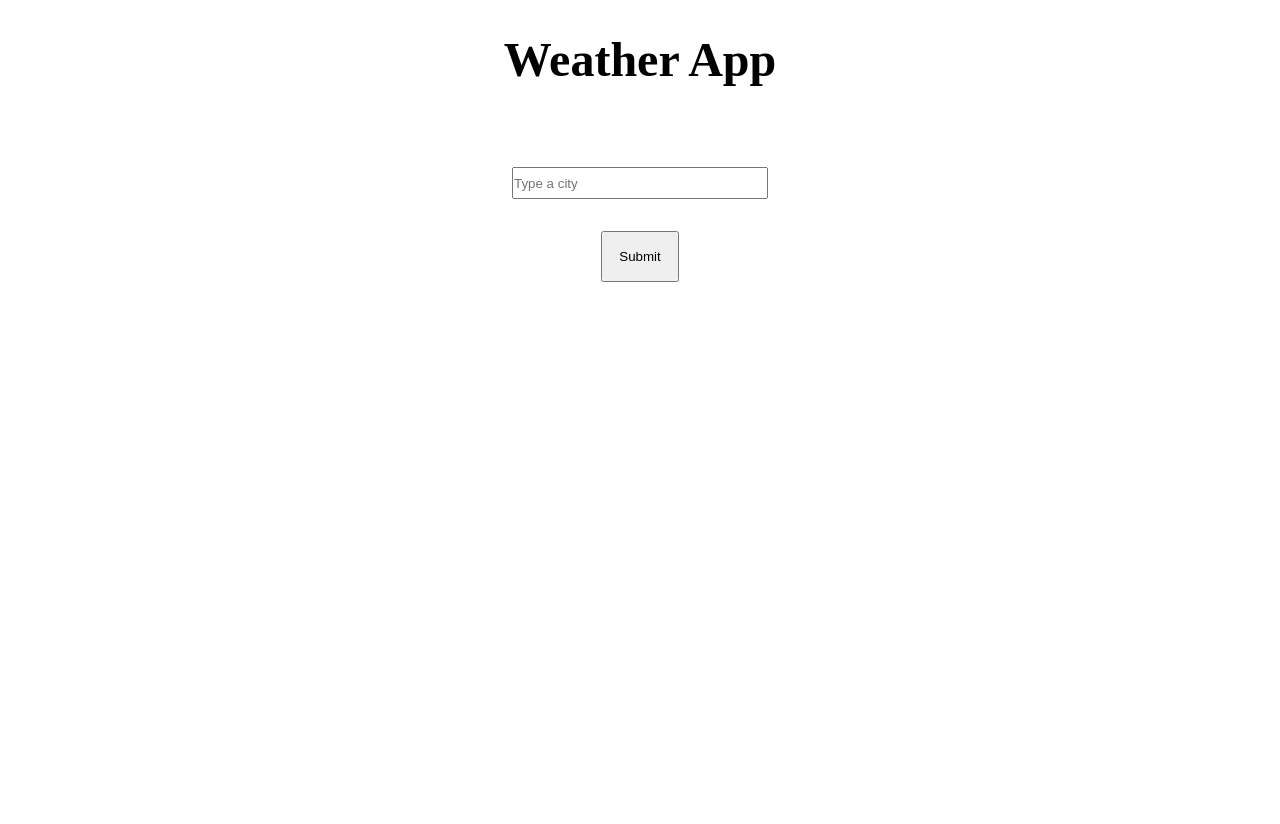
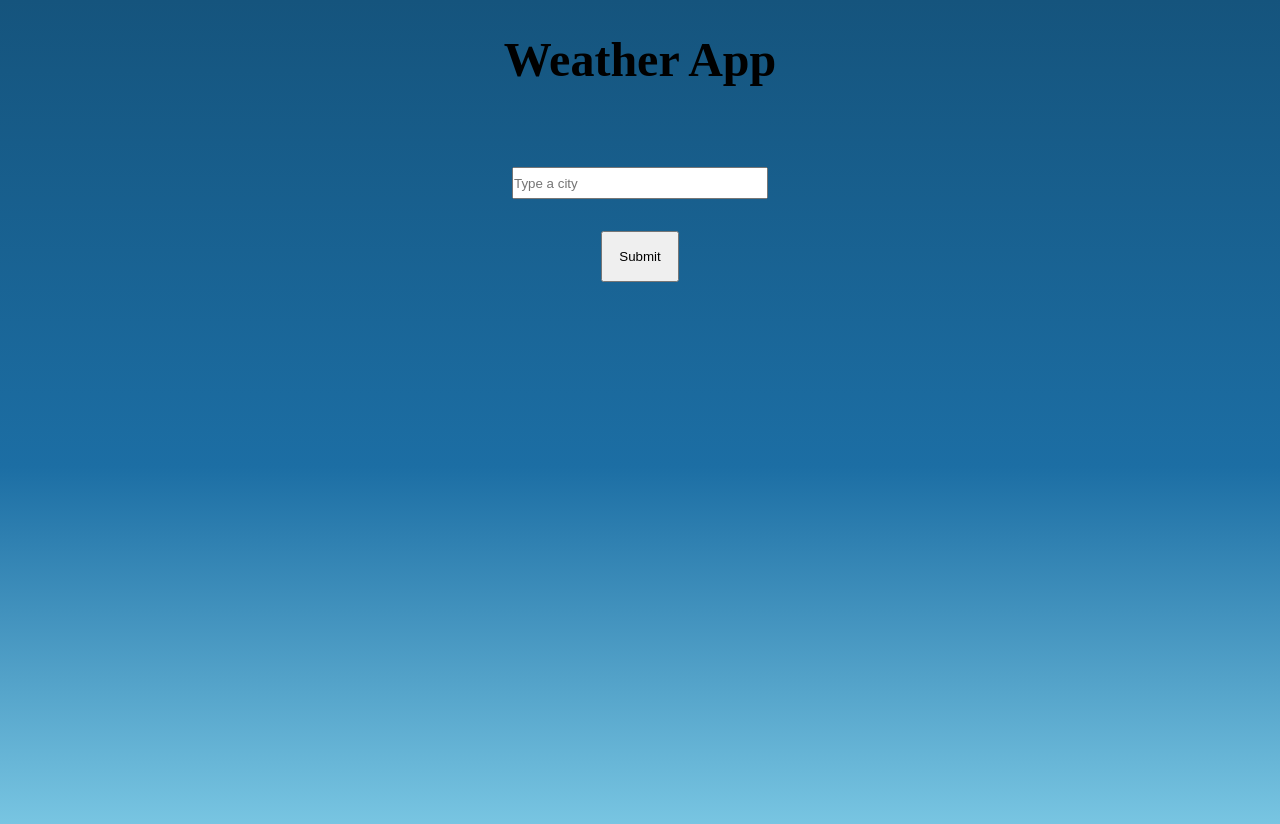
Before and after one commit to Resdayn/Weather-Now, a Vue app: page / in a window 1280 px wide. Shown: the top 824 px of the page. Before the commit the page ends 800 px from the top, so only its background shows below. Built offline with nearby package versions, Linux system fonts and the light colour scheme.

Commit message:
fixed background gradient

```diff
--- a/src/App.vue
+++ b/src/App.vue
@@ -41,8 +41,12 @@ export default {
   padding: 0;
   box-sizing: border-box;
 }
-
+body {
+  min-height: 100vh;
+  background: linear-gradient(to bottom, #15547D 0%, #1C6EA4 56%, #7AC7E3 100%);
+}
 #app-body {
-  width: 100vw,
+  width: 100vw;
+  height: 100%;
 }
 </style>
```
